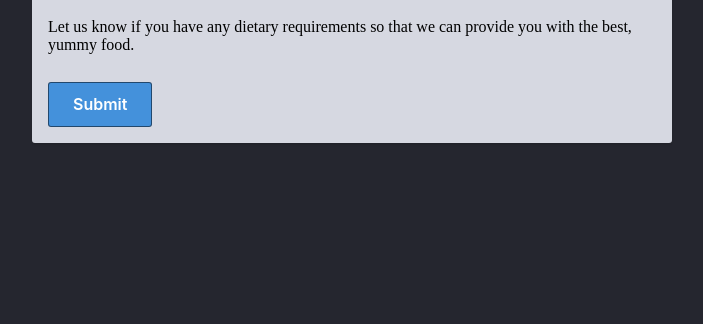
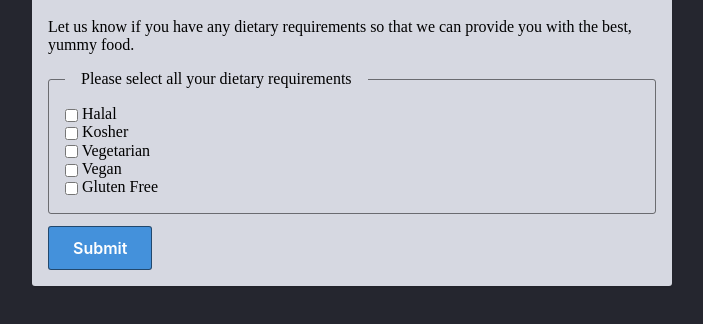
Before and after one commit to mariamoussa/gitexercise, a website: page week-3/24-dietary/index.html in a window 1280 px wide. Shown: the part 158-482 px from the top of the page, without its empty margins (288-991 px from the left). Drawn offline with Linux system fonts and the light colour scheme.

Commit message:
Completed 24-dietary exercise

```diff
--- a/week-3/24-dietary/index.html
+++ b/week-3/24-dietary/index.html
@@ -19,7 +19,30 @@
         </p>
 
         <form>
-          <!-- Your multiple choice goes here -->
+          <fieldset>
+            <legend>Please select all your dietary requirements</legend>
+
+            <label>
+              <input type="checkbox" name="dietary" />
+              Halal </label
+            ><br />
+            <label>
+              <input type="checkbox" name="dietary" />
+              Kosher </label
+            ><br />
+            <label>
+              <input type="checkbox" name="dietary" />
+              Vegetarian </label
+            ><br />
+            <label>
+              <input type="checkbox" name="dietary" />
+              Vegan </label
+            ><br />
+            <label>
+              <input type="checkbox" name="dietary" />
+              Gluten Free
+            </label>
+          </fieldset>
           <button type="submit">Submit</button>
         </form>
       </main>
```
